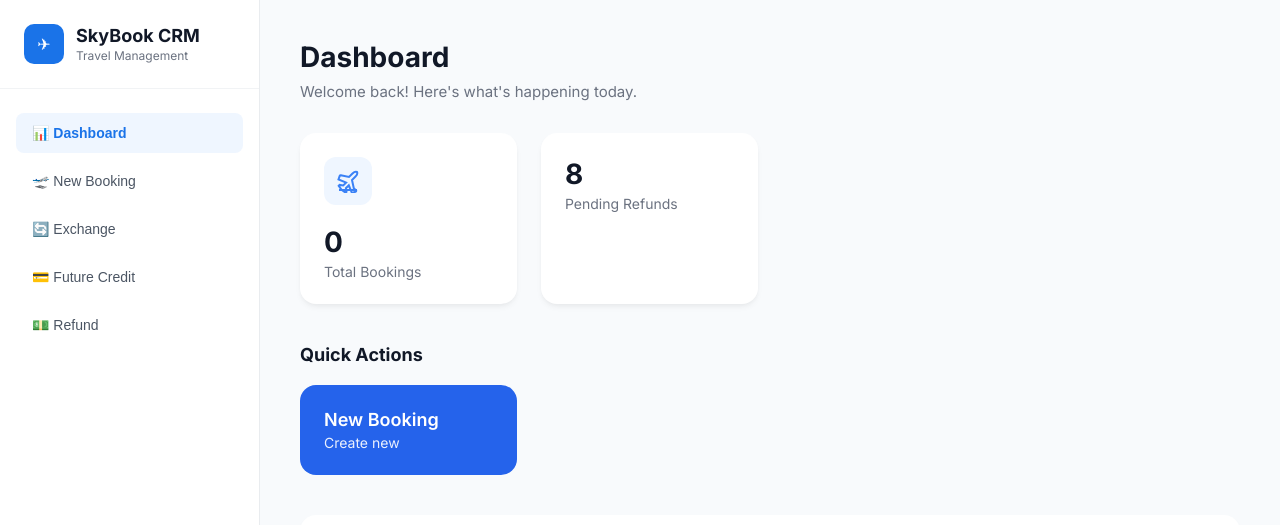
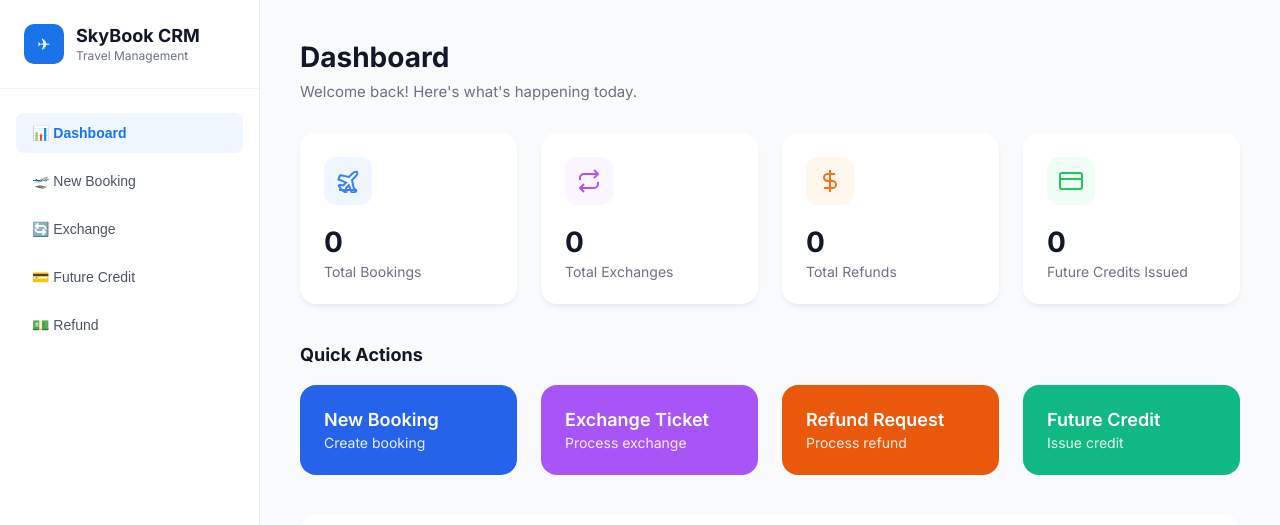
Before and after one commit to nandinirathore40/Roamify1, a React (Vite) app: page /dashboard in a window 1280 px wide. Both pictures are taken after typing "name@example.com", "Sample123" into the empty fields and a click on the button "Sign In". Shown: the top 525 px of the page. Built offline with nearby package versions, Linux system fonts and the light colour scheme; no server answers.

Commit message:
feat: integrate axios post and dynamic dashboard metrics for all modules

```diff
--- a/src/pages/Dashboard.jsx
+++ b/src/pages/Dashboard.jsx
@@ -7,21 +7,33 @@ import Layout from '../components/Layout'
 const Dashboard = () => {
   const navigate = useNavigate()
   const [bookings, setBookings] = useState([])
+  const [exchangesCount, setExchangesCount] = useState(0)
+  const [refundsCount, setRefundsCount] = useState(0)
+  const [creditsCount, setCreditsCount] = useState(0)
   const [loading, setLoading] = useState(true)
 
-  // Backend se data fetch karne ke liye
+  // Concurrent API Calls se saara data ek sath fetch karne ke liye
   useEffect(() => {
-    const fetchBookings = async () => {
+    const fetchDashboardData = async () => {
       try {
-        const response = await axios.get('http://127.0.0.1:8000/api/bookings/')
-        setBookings(response.data)
+        const [bookingsRes, exchangesRes, refundsRes, creditsRes] = await Promise.all([
+          axios.get('http://127.0.0.1:8000/api/bookings/'),
+          axios.get('http://127.0.0.1:8000/api/exchanges/'),
+          axios.get('http://127.0.0.1:8000/api/refunds/'),
+          axios.get('http://127.0.0.1:8000/api/future-credits/')
+        ])
+
+        setBookings(bookingsRes.data)
+        setExchangesCount(exchangesRes.data.length)
+        setRefundsCount(refundsRes.data.length)
+        setCreditsCount(creditsRes.data.length)
         setLoading(false)
       } catch (error) {
-        console.error("Dashboard error:", error)
+        console.error("Dashboard data fetch error:", error)
         setLoading(false)
       }
     }
-    fetchBookings()
+    fetchDashboardData()
   }, [])
 
   return (
@@ -31,24 +43,50 @@ const Dashboard = () => {
         <p>Welcome back! Here's what's happening today.</p>
       </header>
 
-      {/* KPI Grid - Ab ye asali data dikhayega */}
+      {/* KPI Grid - AB SAARE COUNTS REAL-TIME HAIN */}
       <section className="kpi-metrics-grid">
+        {/* TOTAL BOOKINGS */}
         <div className="kpi-card-new">
           <div className="kpi-top">
             <div className="icon-wrap bg-blue-light text-blue">
               <svg viewBox="0 0 24 24" fill="none" stroke="currentColor" strokeWidth="2"><path d="M17.8 19.2 16 11l3.5-3.5C21 6 21.5 4 21 3c-1-.5-3 0-4.5 1.5L13 8 4.8 6.2c-.5-.1-.9.2-1.1.7l-1.2 3.6 7.6 3.1-2.9 2.9-3.6-.6-.9.9 2.9 4 4 2.9.9-.9-.6-3.6 2.9-2.9 3.1 7.6 3.6-1.2c.5-.2.8-.6.7-1.1z"></path><line x1="3" y1="21" x2="21" y2="21"></line></svg>
             </div>
           </div>
-          {/* ASALI COUNT YAHAN HAI */}
           <h2>{loading ? "..." : bookings.length}</h2>
           <p>Total Bookings</p>
         </div>
 
-        {/* Baki cards abhi static rehne do jab tak backend logic complete na ho */}
+        {/* ACTIVE EXCHANGES */}
         <div className="kpi-card-new">
-           {/* ... baki cards ... */}
-           <h2>8</h2>
-           <p>Pending Refunds</p>
+          <div className="kpi-top">
+            <div className="icon-wrap bg-purple-light text-purple">
+              <svg viewBox="0 0 24 24" fill="none" stroke="currentColor" strokeWidth="2"><polyline points="17 1 21 5 17 9"></polyline><path d="M3 11V9a4 4 0 0 1 4-4h14"></path><polyline points="7 23 3 19 7 15"></polyline><path d="M21 13v2a4 4 0 0 1-4 4H3"></path></svg>
+            </div>
+          </div>
+          <h2>{loading ? "..." : exchangesCount}</h2>
+          <p>Total Exchanges</p>
+        </div>
+
+        {/* TOTAL REFUNDS */}
+        <div className="kpi-card-new">
+          <div className="kpi-top">
+            <div className="icon-wrap bg-orange-light text-orange">
+              <svg viewBox="0 0 24 24" fill="none" stroke="currentColor" strokeWidth="2"><line x1="12" y1="1" x2="12" y2="23"></line><path d="M17 5H9.5a3.5 3.5 0 0 0 0 7h5a3.5 3.5 0 0 1 0 7H6"></path></svg>
+            </div>
+          </div>
+          <h2>{loading ? "..." : refundsCount}</h2>
+          <p>Total Refunds</p>
+        </div>
+
+        {/* FUTURE CREDITS */}
+        <div className="kpi-card-new">
+          <div className="kpi-top">
+            <div className="icon-wrap bg-green-light text-green">
+              <svg viewBox="0 0 24 24" fill="none" stroke="currentColor" strokeWidth="2"><rect x="1" y="4" width="22" height="16" rx="2" ry="2"></rect><line x1="1" y1="10" x2="23" y2="10"></line></svg>
+            </div>
+          </div>
+          <h2>{loading ? "..." : creditsCount}</h2>
+          <p>Future Credits Issued</p>
         </div>
       </section>
 
@@ -56,9 +94,20 @@ const Dashboard = () => {
       <section className="quick-actions-blocks">
         <div className="action-block bg-blue" onClick={() => navigate('/new-booking')}>
           <h4>New Booking</h4>
-          <p>Create new</p>
+          <p>Create booking</p>
         </div>
-        {/* ... baki action blocks ... */}
+        <div className="action-block bg-purple" onClick={() => navigate('/exchange')}>
+          <h4>Exchange Ticket</h4>
+          <p>Process exchange</p>
+        </div>
+        <div className="action-block bg-orange" onClick={() => navigate('/refund')}>
+          <h4>Refund Request</h4>
+          <p>Process refund</p>
+        </div>
+        <div className="action-block bg-green" onClick={() => navigate('/future-credit')}>
+          <h4>Future Credit</h4>
+          <p>Issue credit</p>
+        </div>
       </section>
 
       {/* Transactions Table - ASALI DATA LIST */}
@@ -81,7 +130,7 @@ const Dashboard = () => {
                 bookings.map((b) => (
                   <tr key={b.id}>
                     <td><strong>{b.passenger_name}</strong></td>
-                    <td><span className="status-badge">{b.status}</span></td>
+                    <td><span className={`status-badge ${b.status?.toLowerCase()}`}>{b.status}</span></td>
                     <td>{new Date(b.booking_date).toLocaleDateString()}</td>
                   </tr>
                 ))
--- a/src/pages/Exchange.jsx
+++ b/src/pages/Exchange.jsx
@@ -1,11 +1,11 @@
 import React, { useState } from 'react'
 import { useNavigate } from 'react-router-dom'
+import axios from 'axios' // AXIOS IMPORT KIYA
 import './Exchange.css'
 
 const Exchange = () => {
   const navigate = useNavigate()
 
-  // Updated state based on the new UI design
   const [formData, setFormData] = useState({
     oldTicket: '',
     airlineName: '',
@@ -22,11 +22,33 @@ const Exchange = () => {
     setFormData({ ...formData, [e.target.name]: e.target.value })
   }
 
-  const handleSubmit = (e) => {
+  // UPDATED HANDLESUBMIT WITH AXIOS POST
+  const handleSubmit = async (e) => {
     e.preventDefault() // Form reload rokne ke liye
-    console.log("Exchange Submitted:", formData)
-    alert("Exchange Request Processed Successfully!")
-    navigate('/dashboard')
+
+    // Django ke models ke fields ke hissab se payload taiyar kiya
+    const payload = {
+      old_ticket_number: formData.oldTicket,
+      airline_name: formData.airlineName,
+      pnr_number: formData.pnr,
+      exchange_fee: formData.exchangeFee || 0.00,
+      new_departure_city: formData.newDepartureCity,
+      new_arrival_city: formData.newArrivalCity,
+      new_departure_date: formData.newDepartureDate,
+      new_return_date: formData.newReturnDate || null, // Optional field
+      exchange_reason: formData.exchangeReason
+    }
+
+    try {
+      const response = await axios.post('http://127.0.0.1:8000/api/exchanges/', payload)
+      if (response.status === 201) {
+        alert("Success! Ticket Exchange request database mein save ho gayi.")
+        navigate('/dashboard')
+      }
+    } catch (error) {
+      console.error("Exchange Submission Error:", error.response?.data || error.message)
+      alert("Error: Backend tak request nahi pahonchi!")
+    }
   }
 
   return (
@@ -51,22 +73,16 @@ const Exchange = () => {
 
       {/* MAIN CONTENT */}
       <main className="main-content">
-
-        {/* Header Section */}
         <header className="page-header exchange-header">
-          <div className="header-icon purple-bg">
-            🔄
-          </div>
+          <div className="header-icon purple-bg">🔄</div>
           <div>
             <h1>Exchange Ticket</h1>
             <p>Process ticket exchange for existing booking</p>
           </div>
         </header>
 
-        {/* Form Area */}
         <div className="form-card">
           <form onSubmit={handleSubmit}>
-
             {/* Section 1: Old Ticket Details */}
             <div className="form-grid">
               <div className="input-group">
@@ -185,7 +201,6 @@ const Exchange = () => {
             </div>
           </form>
         </div>
-
       </main>
     </div>
   )
--- a/src/pages/FutureCredit.jsx
+++ b/src/pages/FutureCredit.jsx
@@ -1,5 +1,6 @@
 import React, { useState } from 'react'
 import { useNavigate } from 'react-router-dom'
+import axios from 'axios' // AXIOS IMPORT KIYA
 import './FutureCredit.css'
 
 const FutureCredit = () => {
@@ -20,11 +21,32 @@ const FutureCredit = () => {
     setFormData({ ...formData, [e.target.name]: e.target.value })
   }
 
-  const handleSubmit = (e) => {
+  // UPDATED HANDLESUBMIT WITH AXIOS POST
+  const handleSubmit = async (e) => {
     e.preventDefault()
-    console.log("Future Credit Issued:", formData)
-    alert("Future Credit Issued Successfully!")
-    navigate('/dashboard')
+
+    // Django ke model ke variable names ke mutabiq payload banaya
+    const payload = {
+      original_ticket_number: formData.originalTicket,
+      customer_name: formData.customerName,
+      airline_name: formData.airlineName,
+      credit_amount: formData.creditAmount,
+      issue_date: formData.issueDate,
+      expiry_date: formData.expiryDate,
+      customer_email: formData.customerEmail,
+      notes: formData.notes || "" // Optional field handling
+    }
+
+    try {
+      const response = await axios.post('http://127.0.0.1:8000/api/future-credits/', payload)
+      if (response.status === 201) {
+        alert("Future Credit Issued Successfully and Saved to Database!")
+        navigate('/dashboard')
+      }
+    } catch (error) {
+      console.error("Future Credit Error:", error.response?.data || error.message)
+      alert("Error: Backend tak future credit request nahi pahonchi!")
+    }
   }
 
   return (
@@ -66,8 +88,6 @@ const FutureCredit = () => {
 
       {/* MAIN CONTENT */}
       <main className="main-content">
-
-        {/* Top Header */}
         <div className="back-link" onClick={() => navigate('/dashboard')}>
           &lt; Back to Dashboard
         </div>
@@ -82,10 +102,8 @@ const FutureCredit = () => {
           </div>
         </header>
 
-        {/* Form Card */}
         <div className="form-card">
           <form onSubmit={handleSubmit}>
-
             <div className="form-grid">
               <div className="input-group">
                 <label>Original Ticket Number</label>
@@ -134,7 +152,6 @@ const FutureCredit = () => {
               </div>
             </div>
 
-            {/* Information Alert Box */}
             <div className="info-alert">
               <strong>Credit Information:</strong>
               <ul>
@@ -145,7 +162,6 @@ const FutureCredit = () => {
               </ul>
             </div>
 
-            {/* Footer Actions */}
             <div className="form-actions-split">
               <button type="button" className="btn-cancel" onClick={() => navigate('/dashboard')}>
                 Cancel
@@ -155,10 +171,8 @@ const FutureCredit = () => {
                 Issue Credit
               </button>
             </div>
-
           </form>
         </div>
-
       </main>
     </div>
   )
```
Also changed, not shown: src/pages/Refund.jsx (+28 -12 lines).
